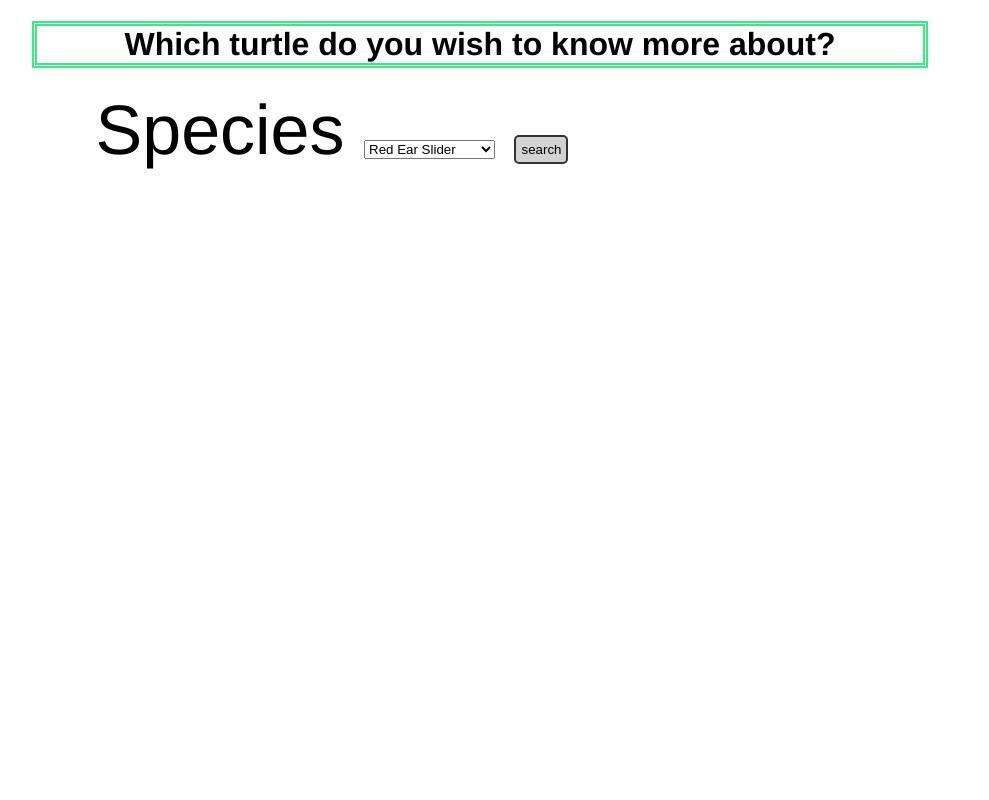
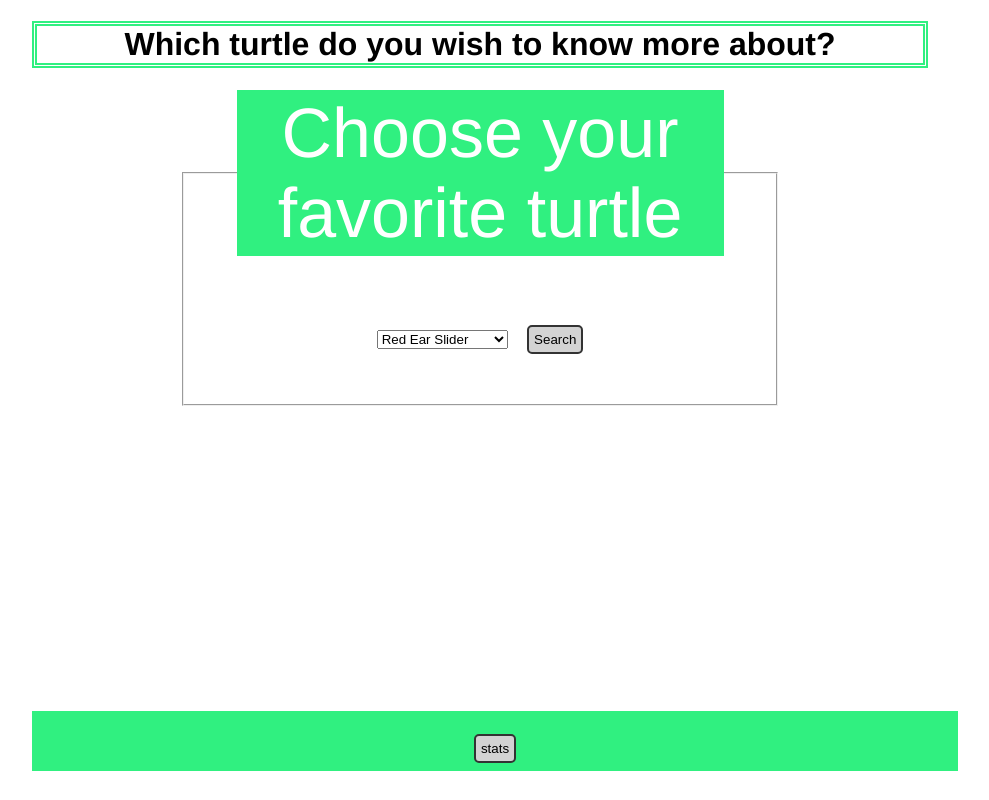
Before and after one commit to EthanChen-1/Turtle-Facts-Express-JS, a plain HTML site: page html/main-page.html in a window 1280 px wide. Shown: the whole page, without its empty margins (160-1149 px from the left). Drawn offline with Linux system fonts and the light colour scheme.

Commit message:
Update main-page.html

```diff
--- a/html/main-page.html
+++ b/html/main-page.html
@@ -9,8 +9,11 @@
 </head>
 <body>
     <h1 id='big-heading'>Which turtle do you wish to know more about?</h1>
-    <form id='turtle-form' action="search" method="get">
-        <label for="species">Species</label>
+    <div id='turtle-form-div'>
+        <form id='turtle-form' action="/search" method="get">
+            <fieldset>
+                <legend>Choose your favorite turtle</legend>
+                <label for="species"></label>
                 <select name="choice">
                 <option value="res">Red Ear Slider</option>
                 <option value="ybs">Yellow Belly Slider</option>
@@ -18,7 +21,14 @@
                 <option value="pt">Painted Turtles</option>
                 <option value="cm">Common Musk</option>
                 </select>
-        <input type="submit" value="search">
+            <input type="submit" value="Search">
+            </fieldset>
         </form>
+    </div> <br><br>
+    <div id="footer">
+        <form id='statistics-form' action="/statistics" method="get">
+            <input type="submit" value="stats">
+        </form>
+    </div>
 </body>
 </html>
```
Lines whose indentation alone changed are shown as unchanged.
